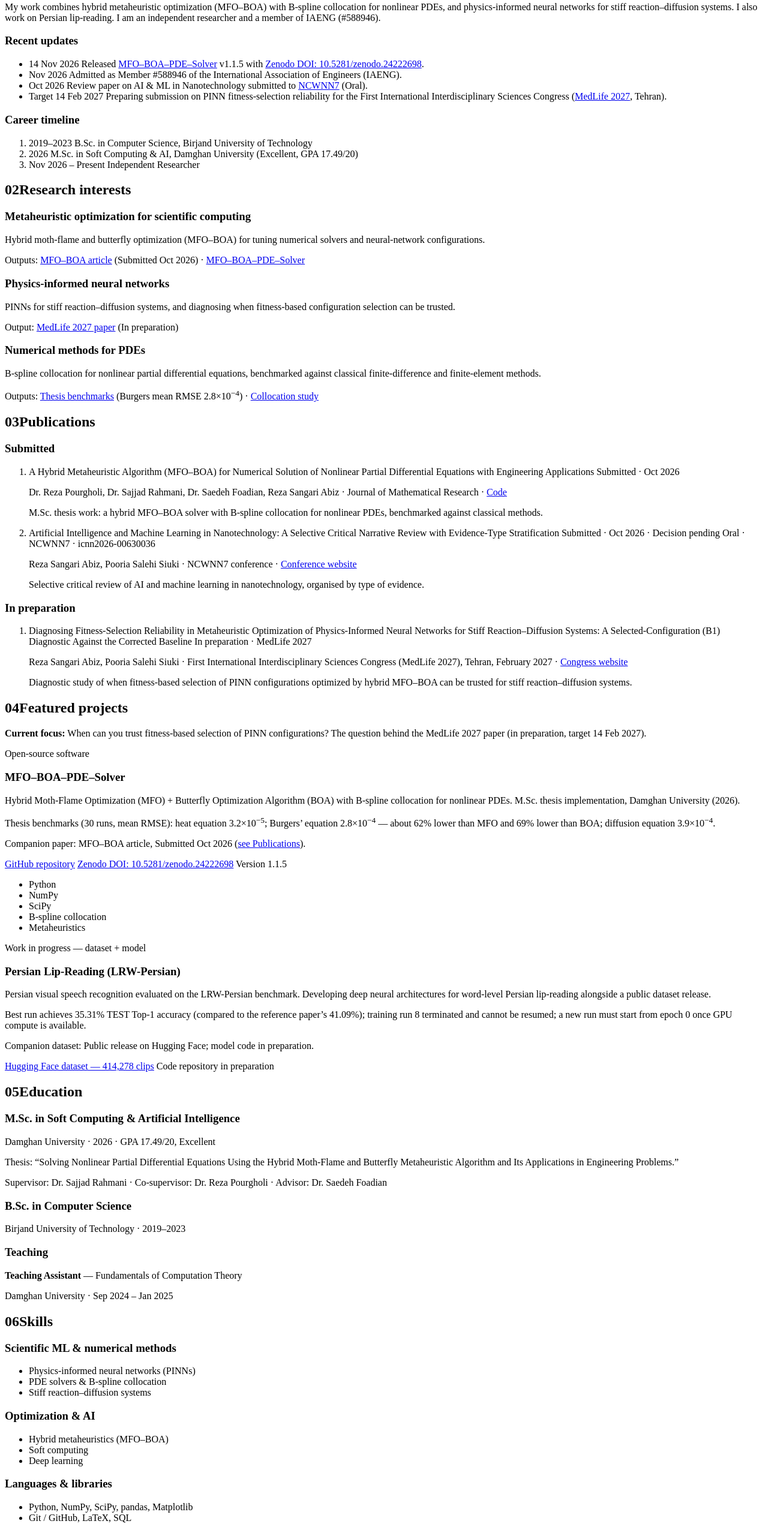
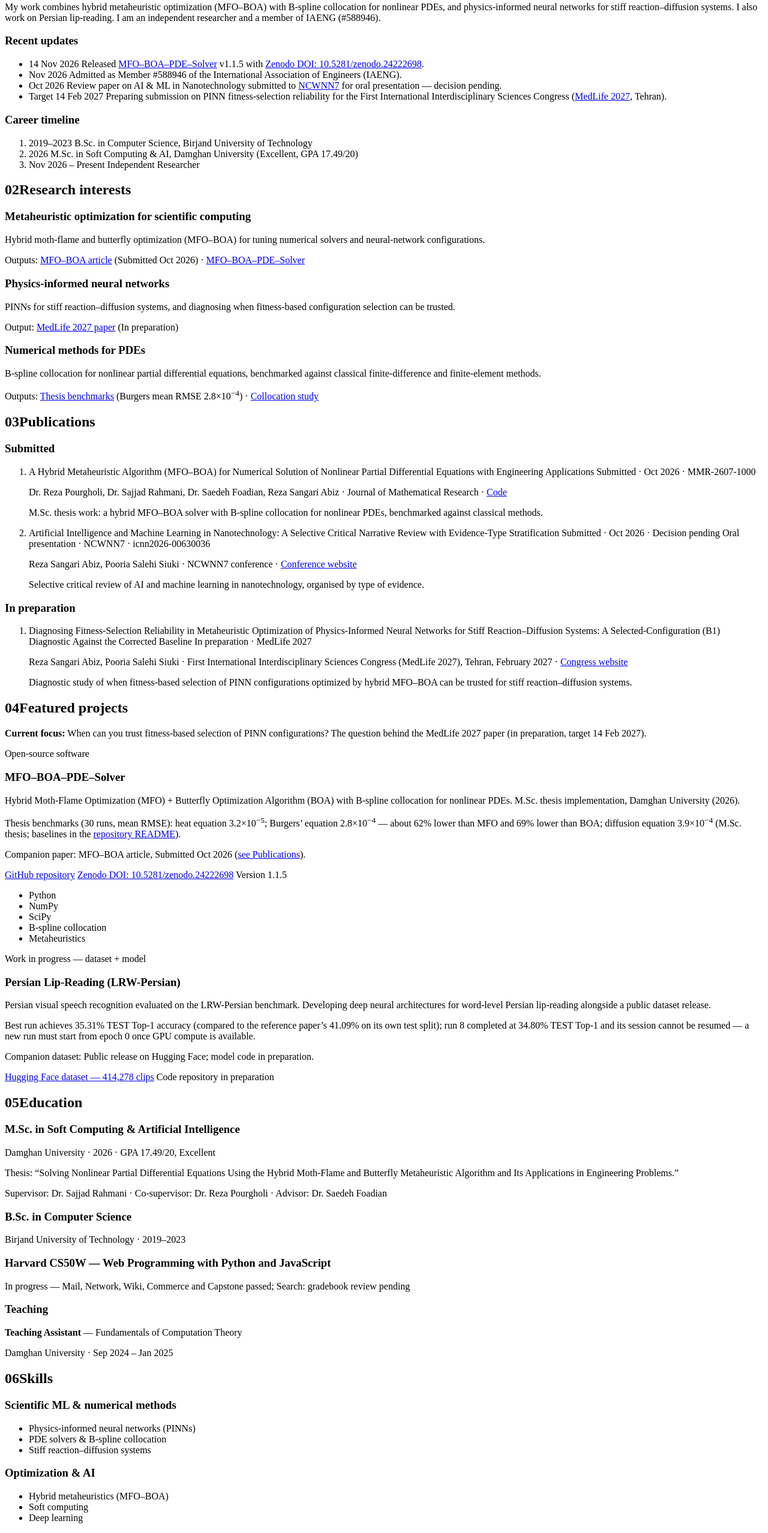
Before and after one commit to RezaSangari/RezaSangari.github.io, a plain HTML site: page index.html in a window 1280 px wide. Shown: the part 787-3343 px from the top of the page at 60% size. Drawn offline with Linux system fonts and the light colour scheme.

Commit message:
Apply final-review fixes: CS50W to In progress, MMR-2607-1000, NCWNN7 wording, run 8 wording, DataCamp split, benchmark citation, upgrade-insecure-requests

```diff
--- a/index.html
+++ b/index.html
@@ -4,7 +4,7 @@
 <meta charset="utf-8">
 <meta name="viewport" content="width=device-width, initial-scale=1">
 <meta name="author" content="Reza Sangari Abiz">
-<meta http-equiv="Content-Security-Policy" content="default-src 'none'; img-src 'self' data:; style-src 'sha256-6aj39C24+5gjT3/SDS4hJGxGn6XnLUMO7MiXfpr2y/E='; script-src 'sha256-7RTRU2GE3nLd3a2/aHEC640JJTp30FVZJC35BCbdwCI=' 'sha256-/S7hBg7JB3OuyKyjW6T53FKtlX5NtxAbtXRTtLno0Cc='; base-uri 'none'; form-action 'none'">
+<meta http-equiv="Content-Security-Policy" content="default-src 'none'; img-src 'self' data:; style-src 'sha256-6aj39C24+5gjT3/SDS4hJGxGn6XnLUMO7MiXfpr2y/E='; script-src 'sha256-7RTRU2GE3nLd3a2/aHEC640JJTp30FVZJC35BCbdwCI=' 'sha256-/S7hBg7JB3OuyKyjW6T53FKtlX5NtxAbtXRTtLno0Cc='; base-uri 'none'; form-action 'none'; upgrade-insecure-requests">
 <meta name="theme-color" media="(prefers-color-scheme: light)" content="#0f2a4a">
 <meta name="color-scheme" content="light dark">
 <meta name="theme-color" media="(prefers-color-scheme: dark)" content="#0e1622">
@@ -589,7 +589,7 @@
         </li>
         <li>
           <span class="meta-date">Oct 2026</span>
-          <span class="meta-detail">Review paper on AI &amp; ML in Nanotechnology submitted to <a href="https://icnn2026.ir/">NCWNN7</a> (Oral).</span>
+          <span class="meta-detail">Review paper on AI &amp; ML in Nanotechnology submitted to <a href="https://icnn2026.ir/">NCWNN7</a> for oral presentation — decision pending.</span>
         </li>
         <li>
           <span class="meta-date">Target 14 Feb 2027</span>
@@ -646,14 +646,14 @@
       <ol class="pubs" role="list">
         <li>
           <span class="pub-title">A Hybrid Metaheuristic Algorithm (MFO–BOA) for Numerical Solution of Nonlinear Partial Differential Equations with Engineering Applications</span>
-          <span class="badge submitted">Submitted · Oct 2026</span>
+          <span class="badge submitted">Submitted · Oct 2026 · MMR-2607-1000</span>
           <p class="pub-meta">Dr. Reza Pourgholi, Dr. Sajjad Rahmani, Dr. Saedeh Foadian, Reza Sangari Abiz · Journal of Mathematical Research · <a href="https://github.com/Reza-S80/MFO-BOA-PDE-Solver" aria-label="Code for the MFO–BOA paper">Code</a></p>
           <p class="pub-desc">M.Sc. thesis work: a hybrid MFO–BOA solver with B-spline collocation for nonlinear PDEs, benchmarked against classical methods.</p>
         </li>
         <li>
           <span class="pub-title">Artificial Intelligence and Machine Learning in Nanotechnology: A Selective Critical Narrative Review with Evidence-Type Stratification</span>
           <span class="badge submitted">Submitted · Oct 2026 · Decision pending</span>
-          <span class="badge oral">Oral · NCWNN7 · icnn2026-00630036</span>
+          <span class="badge oral">Oral presentation · NCWNN7 · icnn2026-00630036</span>
           <p class="pub-meta">Reza Sangari Abiz, Pooria Salehi Siuki · NCWNN7 conference · <a href="https://icnn2026.ir/" aria-label="NCWNN7 conference website">Conference website</a></p>
           <p class="pub-desc">Selective critical review of AI and machine learning in nanotechnology, organised by type of evidence.</p>
         </li>
@@ -680,7 +680,7 @@
       <p class="kind">Open-source software</p>
       <h3>MFO–BOA–PDE–Solver</h3>
       <p>Hybrid Moth-Flame Optimization (MFO) + Butterfly Optimization Algorithm (BOA) with B-spline collocation for nonlinear PDEs. M.Sc. thesis implementation, Damghan University (2026).</p>
-      <p class="small">Thesis benchmarks (30 runs, mean RMSE): heat equation 3.2&times;10<sup>−5</sup>; Burgers&rsquo; equation 2.8&times;10<sup>−4</sup> — about 62% lower than MFO and 69% lower than BOA; diffusion equation 3.9&times;10<sup>−4</sup>.</p>
+      <p class="small">Thesis benchmarks (30 runs, mean RMSE): heat equation 3.2&times;10<sup>−5</sup>; Burgers&rsquo; equation 2.8&times;10<sup>−4</sup> — about 62% lower than MFO and 69% lower than BOA; diffusion equation 3.9&times;10<sup>−4</sup> (M.Sc. thesis; baselines in the <a href="https://github.com/Reza-S80/MFO-BOA-PDE-Solver">repository README</a>).</p>
       <p class="small">Companion paper: MFO–BOA article, Submitted Oct 2026 (<a href="#publications">see Publications</a>).</p>
       <p class="card-links">
         <a href="https://github.com/Reza-S80/MFO-BOA-PDE-Solver">GitHub repository</a>
@@ -696,7 +696,7 @@
       <p class="kind">Work in progress — dataset + model</p>
       <h3>Persian Lip-Reading (LRW-Persian)</h3>
       <p>Persian visual speech recognition evaluated on the LRW-Persian benchmark. Developing deep neural architectures for word-level Persian lip-reading alongside a public dataset release.</p>
-      <p class="small">Best run achieves 35.31% TEST Top-1 accuracy (compared to the reference paper&rsquo;s 41.09%); training run 8 terminated and cannot be resumed; a new run must start from epoch 0 once GPU compute is available.</p>
+      <p class="small">Best run achieves 35.31% TEST Top-1 accuracy (compared to the reference paper&rsquo;s 41.09% on its own test split); run 8 completed at 34.80% TEST Top-1 and its session cannot be resumed — a new run must start from epoch 0 once GPU compute is available.</p>
       <p class="small">Companion dataset: Public release on Hugging Face; model code in preparation.</p>
       <p class="card-links">
         <a href="https://huggingface.co/datasets/reza-sangari/lrw-persian-full">Hugging Face dataset &mdash; 414,278 clips</a>
@@ -716,6 +716,10 @@
     <div class="edu">
       <h3>B.Sc. in Computer Science</h3>
       <p class="where">Birjand University of Technology · 2019–2023</p>
+    </div>
+    <div class="edu">
+      <h3>Harvard CS50W — Web Programming with Python and JavaScript</h3>
+      <p class="where">In progress — Mail, Network, Wiki, Commerce and Capstone passed; Search: gradebook review pending</p>
     </div>
 
     <div class="teaching-block">
@@ -764,10 +768,6 @@
         <dd>CS50 AI (certificate 3d3cc221-cb86-4d7d-b508-361740a15edf), CS50x, CS50P, CS50 SQL (certificate 59623581-b482-4d07-9567-03017a0adef8), CS50 Cybersecurity (certificate bfb9b272-e544-4901-883d-a7e6176d3050 · 27 Oct 2026)</dd>
       </div>
       <div>
-        <dt>Harvard CS50W</dt>
-        <dd>Web Programming with Python and JavaScript — Mail, Network, Wiki, Commerce and Capstone passed; Search: gradebook review pending</dd>
-      </div>
-      <div>
         <dt>Hugging Face</dt>
         <dd>Agents Course (Certificate of Excellence · 5 Nov 2026), Fundamentals (Oct 2026)</dd>
       </div>
@@ -777,7 +777,11 @@
       </div>
       <div>
         <dt>DataCamp</dt>
-        <dd>Intro to Deep Learning with PyTorch &middot; Certificate #50,855,536 &middot; AI Fundamentals Skill Assessment: 189/200 (99th percentile)</dd>
+        <dd>Intro to Deep Learning with PyTorch &middot; Certificate #50,855,536</dd>
+      </div>
+      <div>
+        <dt>DataCamp — Skill Assessment</dt>
+        <dd>AI Fundamentals: 189/200 (99th percentile) — a score, not a certificate</dd>
       </div>
       <div>
         <dt>IAENG</dt>
```
